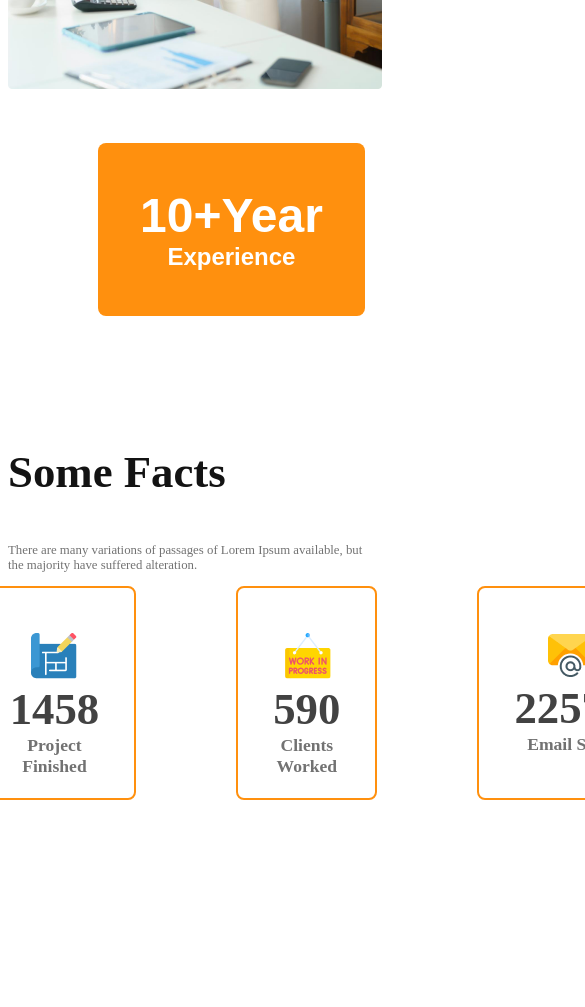
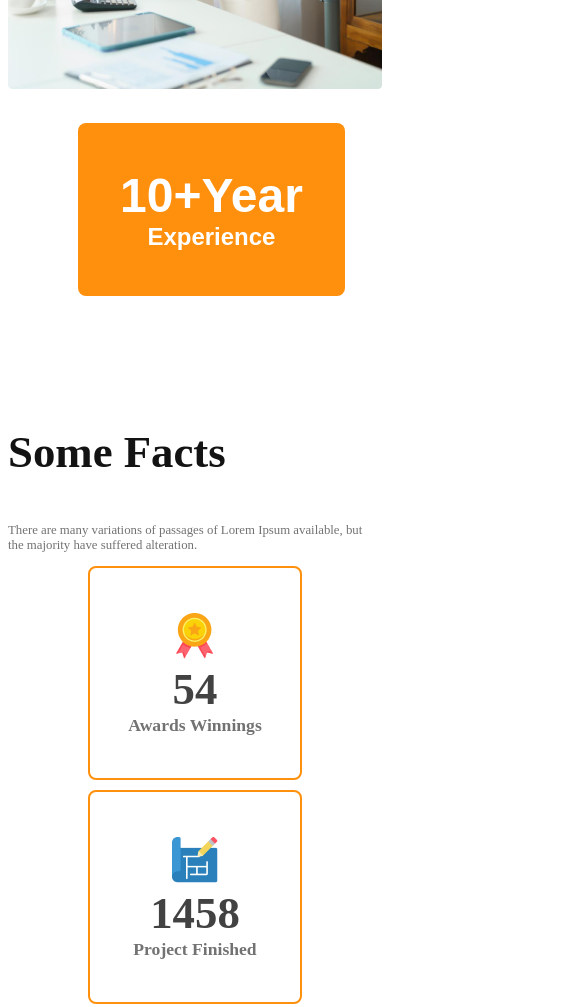
Before and after one commit to rifatsamjid/g3-architects-resources, a plain HTML site: page index.html in a window 390 px wide. Shown: the part 4920-5927 px from the top of the page, 585 px wide, since content can reach past the window. Before the commit the page ends 5728 px from the top, so only its background shows below. Drawn offline with Linux system fonts and the light colour scheme.

Commit message:
creat a responsive web-site in some facts

```diff
--- a/css/style.css
+++ b/css/style.css
@@ -224,7 +224,8 @@ main {
     .navbar ,
      .nav-link ,
      .features-team,
-     .Features-enjoy {
+     .Features-enjoy ,
+     .facts-container {
         flex-direction: column;
     }
     .nav-link{
@@ -243,7 +244,11 @@ main {
         grid-template-columns: 1fr;
     }
     .experience-label{
-        margin-left: 90px;
-        margin-top: 50px;
+        margin-left: 70px;
+        margin-top: 30px;
+    }
+    .facts-container{
+        gap: 10px;
+        align-items: center;
     }
 }
```
